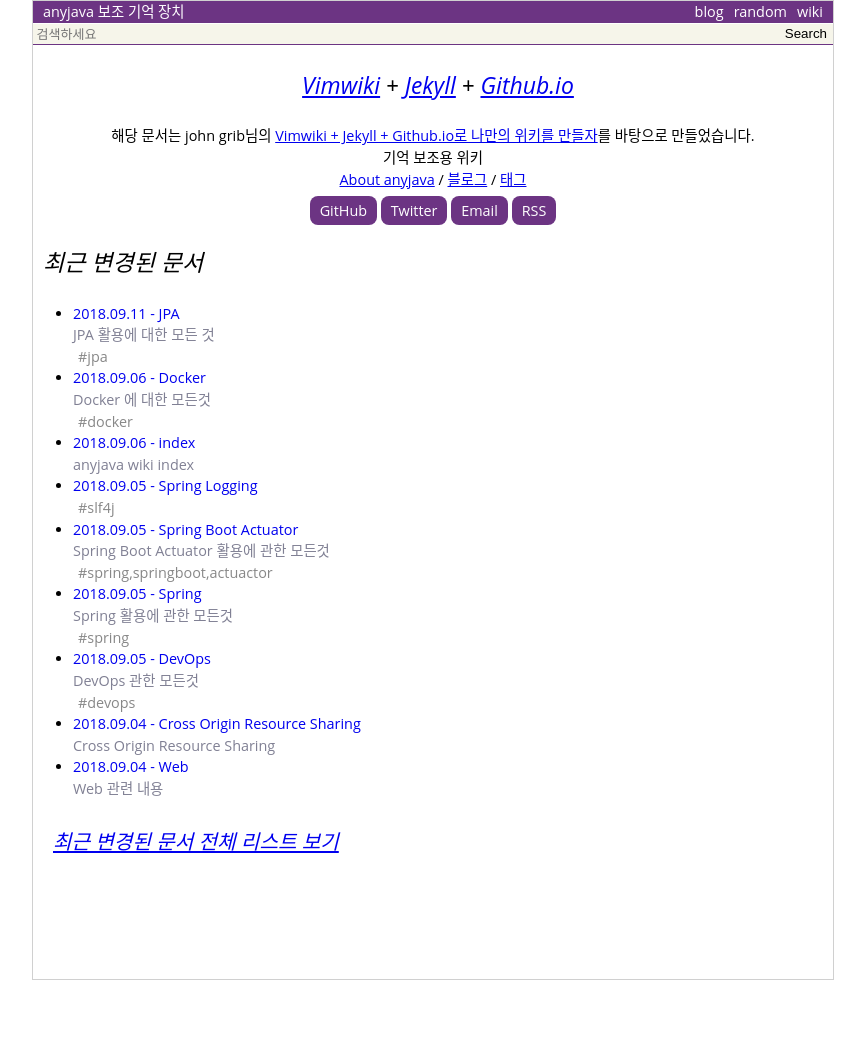
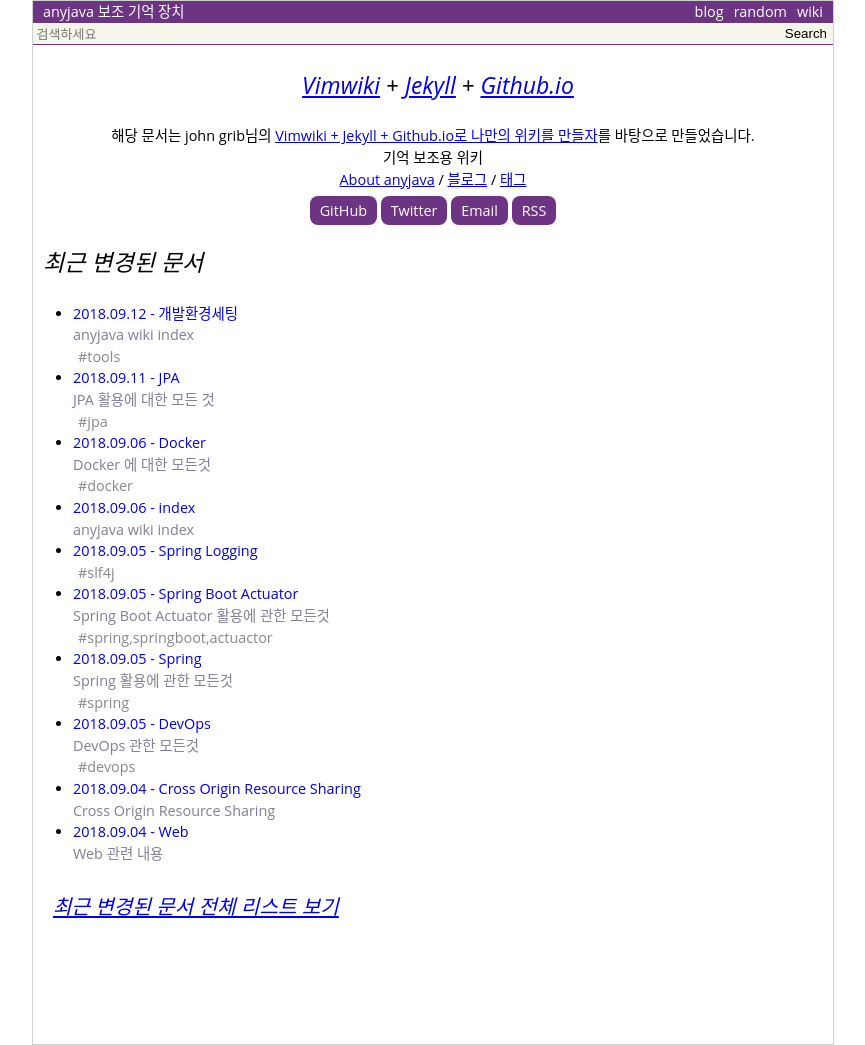
Before and after one commit to anyjava/anyjava.github.io, a Jekyll site: the page built from index.html, in a window 1280 px wide. Shown: the whole page, without its empty margins (207-1072 px from the left). Built offline with Jekyll 4.4.1, drawn with Linux system fonts in a browser that asks for light colours; before the commit the page ends 980 px from its top, so only the background shows below that.

Commit message:
개발환경 링크 수정

```diff
--- a/_data/pageMap.yml
+++ b/_data/pageMap.yml
@@ -78,3 +78,11 @@
     url: /wiki/Web
     updated: '2018-09-04 08:43:37 +0900'
     children: ['CORS (Cross Origin Resource Sharing)']
+개발환경세팅:
+    type: wiki
+    title: 개발환경세팅
+    summary: 'anyjava wiki index'
+    parent: index
+    url: /wiki/개발환경세팅
+    updated: '2018-09-12 12:53:14 +0900'
+    children: []
--- a/_data/tagList.yml
+++ b/_data/tagList.yml
@@ -5,3 +5,4 @@
 - slf4j
 - spring
 - 'spring,springboot,actuactor'
+- tools
--- a/_data/tagMap.yml
+++ b/_data/tagMap.yml
@@ -12,3 +12,5 @@
     - {fileName: Spring}
 'spring,springboot,actuactor':
     - {fileName: Spring_Boot_Actuator}
+tools:
+    - {fileName: 개발환경세팅}
```
Also changed, not shown: _wiki/개발환경세팅.md (+15 -0 lines).
